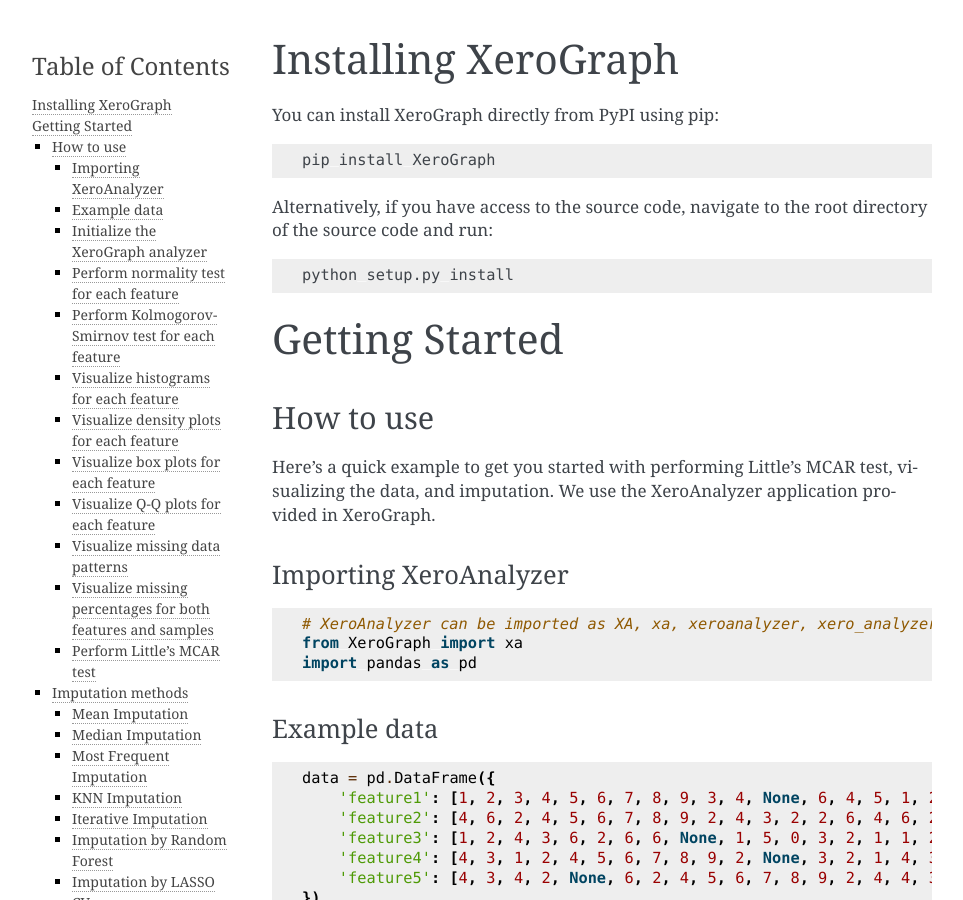
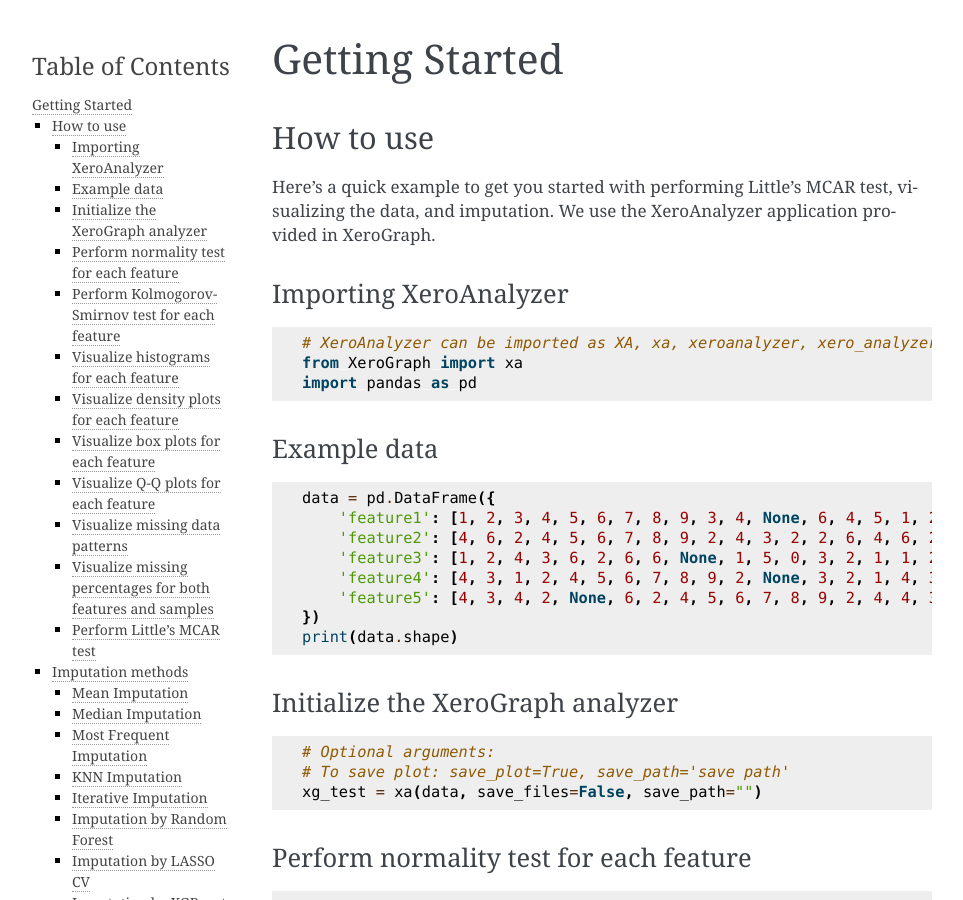
Before and after one commit to kazilab/XeroGraph, a Sphinx documentation site: the page built from docs/usage.rst, in a window 1280 px wide and 900 px high. Shown: the whole window, without its empty margins (148-1111 px from the left). Built offline with Sphinx 7.4.7, drawn with Linux system fonts in a browser that asks for light colours.

Commit message:
Update usage.rst

```diff
--- a/docs/usage.rst
+++ b/docs/usage.rst
@@ -1,19 +1,3 @@
-====================
-Installing XeroGraph
-====================
-
-You can install XeroGraph directly from PyPI using pip:
-
-.. code-block:: bash
-
-    pip install XeroGraph
-
-Alternatively, if you have access to the source code, navigate to the root directory of the source code and run:
-
-.. code-block:: bash
-
-    python setup.py install
-
 ===============
 Getting Started
 ===============
```
